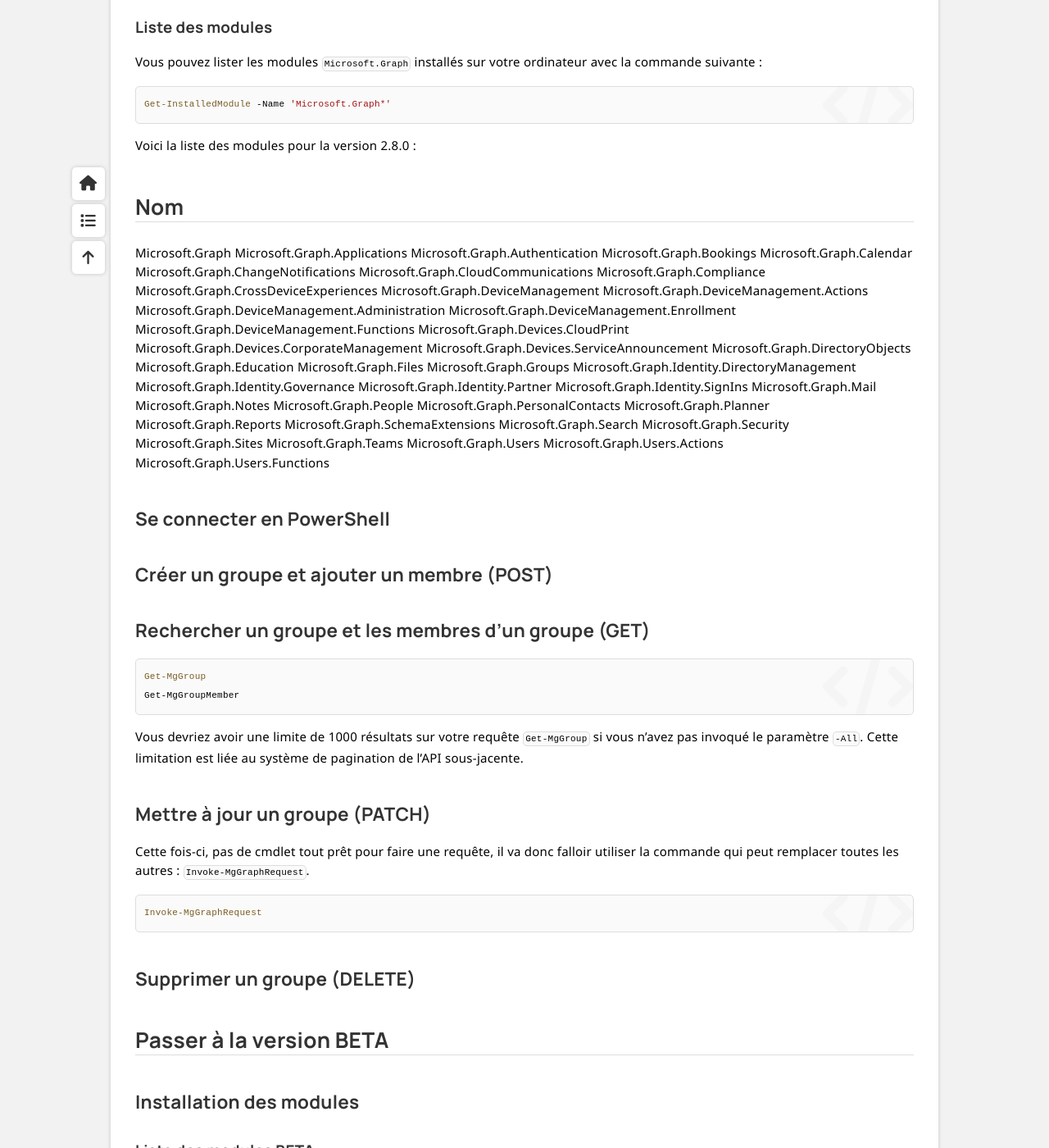
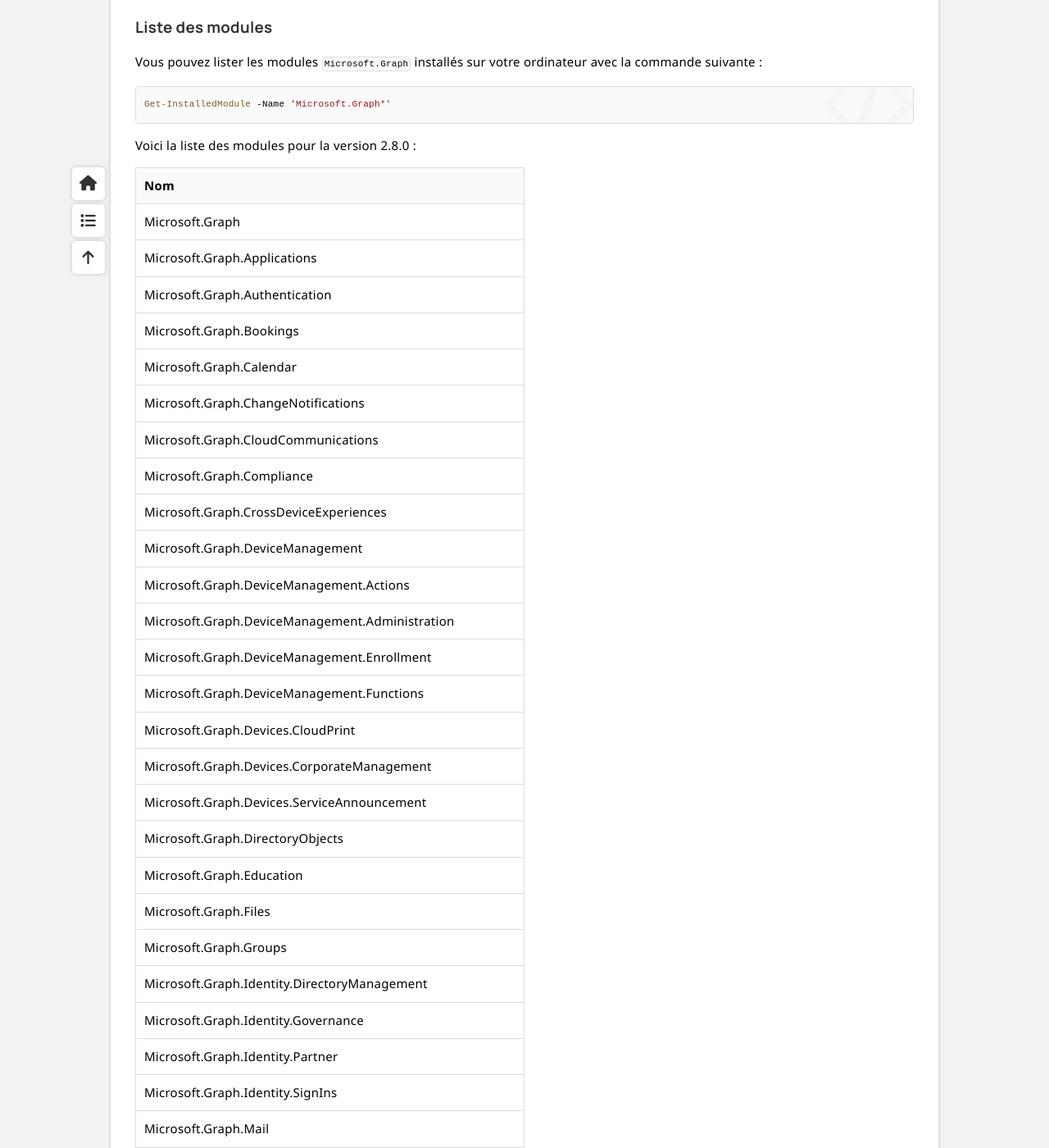
Before and after one commit to leobouard/leobouard.github.io, a Jekyll site: the page built from _posts/2023-09-17-cours-msgraph-004.md, in a window 1280 px wide and 1400 px high, scrolled down 1896 px. Shown: the whole window at 82% size. Built offline with Jekyll 4.4.1, drawn with Linux system fonts in a browser that asks for light colours; nearby versions of some CDN libraries; some web fonts are replaced; some of the changed text lies outside the part shown.

Commit message:
Correction tableau

```diff
--- a/_posts/2023-09-17-cours-msgraph-004.md
+++ b/_posts/2023-09-17-cours-msgraph-004.md
@@ -71,47 +71,47 @@
 
 Voici la liste des modules pour la version 2.8.0 :
 
-Nom
-----
-Microsoft.Graph
-Microsoft.Graph.Applications
-Microsoft.Graph.Authentication
-Microsoft.Graph.Bookings
-Microsoft.Graph.Calendar
-Microsoft.Graph.ChangeNotifications
-Microsoft.Graph.CloudCommunications
-Microsoft.Graph.Compliance
-Microsoft.Graph.CrossDeviceExperiences
-Microsoft.Graph.DeviceManagement
-Microsoft.Graph.DeviceManagement.Actions
-Microsoft.Graph.DeviceManagement.Administration
-Microsoft.Graph.DeviceManagement.Enrollment
-Microsoft.Graph.DeviceManagement.Functions
-Microsoft.Graph.Devices.CloudPrint
-Microsoft.Graph.Devices.CorporateManagement
-Microsoft.Graph.Devices.ServiceAnnouncement
-Microsoft.Graph.DirectoryObjects
-Microsoft.Graph.Education
-Microsoft.Graph.Files
-Microsoft.Graph.Groups
-Microsoft.Graph.Identity.DirectoryManagement
-Microsoft.Graph.Identity.Governance
-Microsoft.Graph.Identity.Partner
-Microsoft.Graph.Identity.SignIns
-Microsoft.Graph.Mail
-Microsoft.Graph.Notes
-Microsoft.Graph.People
-Microsoft.Graph.PersonalContacts
-Microsoft.Graph.Planner
-Microsoft.Graph.Reports
-Microsoft.Graph.SchemaExtensions
-Microsoft.Graph.Search
-Microsoft.Graph.Security
-Microsoft.Graph.Sites
-Microsoft.Graph.Teams
-Microsoft.Graph.Users
-Microsoft.Graph.Users.Actions
-Microsoft.Graph.Users.Functions
+| Nom |
+| --- |
+| Microsoft.Graph |
+| Microsoft.Graph.Applications |
+| Microsoft.Graph.Authentication |
+| Microsoft.Graph.Bookings |
+| Microsoft.Graph.Calendar |
+| Microsoft.Graph.ChangeNotifications |
+| Microsoft.Graph.CloudCommunications |
+| Microsoft.Graph.Compliance |
+| Microsoft.Graph.CrossDeviceExperiences |
+| Microsoft.Graph.DeviceManagement |
+| Microsoft.Graph.DeviceManagement.Actions |
+| Microsoft.Graph.DeviceManagement.Administration |
+| Microsoft.Graph.DeviceManagement.Enrollment |
+| Microsoft.Graph.DeviceManagement.Functions |
+| Microsoft.Graph.Devices.CloudPrint |
+| Microsoft.Graph.Devices.CorporateManagement |
+| Microsoft.Graph.Devices.ServiceAnnouncement |
+| Microsoft.Graph.DirectoryObjects |
+| Microsoft.Graph.Education |
+| Microsoft.Graph.Files |
+| Microsoft.Graph.Groups |
+| Microsoft.Graph.Identity.DirectoryManagement |
+| Microsoft.Graph.Identity.Governance |
+| Microsoft.Graph.Identity.Partner |
+| Microsoft.Graph.Identity.SignIns |
+| Microsoft.Graph.Mail |
+| Microsoft.Graph.Notes |
+| Microsoft.Graph.People |
+| Microsoft.Graph.PersonalContacts |
+| Microsoft.Graph.Planner |
+| Microsoft.Graph.Reports |
+| Microsoft.Graph.SchemaExtensions |
+| Microsoft.Graph.Search |
+| Microsoft.Graph.Security |
+| Microsoft.Graph.Sites |
+| Microsoft.Graph.Teams |
+| Microsoft.Graph.Users |
+| Microsoft.Graph.Users.Actions |
+| Microsoft.Graph.Users.Functions |
 
 ### Se connecter en PowerShell
 
```
